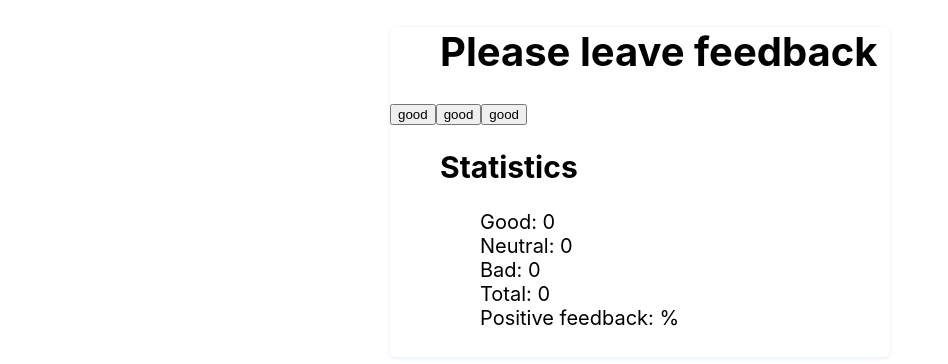
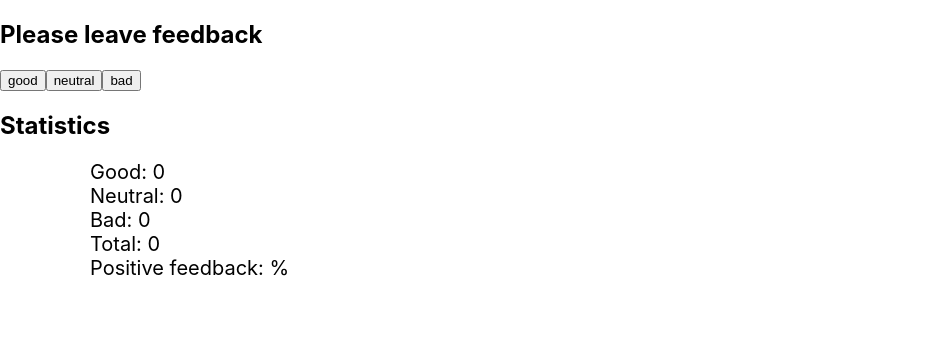
Before and after one commit to Yuliia-Zinchuk/goit-react-hw-02-feedback, a React (Create React App) app: page / in a window 1280 px wide. Shown: the top 364 px of the page, without its empty margins (0-948 px from the left). Built offline with nearby package versions, Linux system fonts and the light colour scheme.

Commit message:
add component Section (step3)

```diff
--- a/package.json
+++ b/package.json
@@ -7,6 +7,7 @@
     "@testing-library/jest-dom": "^5.16.3",
     "@testing-library/react": "^12.1.4",
     "@testing-library/user-event": "^13.5.0",
+    "nanoid": "^4.0.0",
     "prop-types": "^15.8.1",
     "react": "^18.1.0",
     "react-dom": "^18.1.0",
--- a/src/components/App.jsx
+++ b/src/components/App.jsx
@@ -1,6 +1,8 @@
 import { Component } from 'react';
 import { Button } from './Button/Button';
 import { Statistics } from './Statistics/Statistics';
+import { FeedbackOptions } from './FeedbackOptions/FeedbackOptions';
+import { Section } from './Section/Section';
 import FeedBack from './Feedback/FeedBack';
 import css from './Feedback/FeedBack.module.css';
 class App extends Component {
@@ -32,10 +34,10 @@ class App extends Component {
     console.log(this.ountPositiveFeedbackPercentage());
     return (
       <>
-        <div className={css.card}>
-          <h1 className={css.title}>Please leave feedback</h1>
-          {/* это три кнопки работающие но с одной функцией хендл  */}
-          {/* <div className={css.btn_list}>
+        {/* <div className={css.card}>
+          <h1 className={css.title}>Please leave feedback</h1> */}
+        {/* это три кнопки работающие но с одной функцией хендл  */}
+        {/* <div className={css.btn_list}>
             <button
               onClick={this.handleIncrementGood}
               name="good"
@@ -52,25 +54,27 @@ class App extends Component {
             </button>
             <button className={css.btn}>Bad</button>
           </div> */}
-          <Button
-            type="Button"
-            name="good"
-            onIncremetGood={this.handleIncrementGood}
-            text="good"
+        <Section title="Please leave feedback">
+          <FeedbackOptions
+            // type="Button"
+            options={this.state}
+            onLeaveFeedback={this.handleIncrementGood}
           />
-          <Button
+        </Section>
+        {/* <Button
             type="Button"
             name="neutral"
-            onIncremetGood={this.handleIncrementGood}
+            onLeaveFeedback={this.handleIncrementGood}
             text="good"
           />
           <Button
             type="Button"
             name="bad"
-            onIncremetGood={this.handleIncrementGood}
+            onLeaveFeedback={this.handleIncrementGood}
             text="good"
-          />
-          <h2 className={css.title_list}>Statistics</h2>
+          /> */}
+        {/* <h2 className={css.title_list}>Statistics</h2> */}
+        <Section title="Statistics">
           <Statistics
             good={good}
             neutral={neutral}
@@ -78,11 +82,12 @@ class App extends Component {
             total={this.countTotalFeedback()}
             positivePercentage={this.ountPositiveFeedbackPercentage()}
           />
-          {/* <ul className={css.stat_list}>
+        </Section>
+        {/* <ul className={css.stat_list}>
             <li className={css.item}>
               <span className={css.label}>Good: {good}</span> */}
-          {/* <span className={css.count}></span> */}
-          {/* </li>
+        {/* <span className={css.count}></span> */}
+        {/* </li>
             <li className={css.item}>
               <span className={css.label}>Neutral: {neutral} </span>
             </li>
@@ -100,7 +105,6 @@ class App extends Component {
               </span>
             </li>
           </ul> */}
-        </div>
 
         {/* <div>
           <button onClick={this.handleIncrementGood}>+</button>
--- a/src/components/Button/Button.jsx
+++ b/src/components/Button/Button.jsx
@@ -15,12 +15,12 @@ import css from '../Feedback/FeedBack.module.css';
 //   ));
 // };
 
-export const Button = ({ name, type, text, onIncremetGood }) => {
+export const Button = ({ name, type, text, onLeaveFeedback }) => {
   return (
     <button
       name={name}
       type={type}
-      onClick={onIncremetGood}
+      onClick={onLeaveFeedback}
       className={css.btn}
     >
       {text}
--- /dev/null
+++ b/src/components/FeedbackOptions/FeedbackOptions.jsx
@@ -0,0 +1,21 @@
+import PropTypes from 'prop-types';
+import { nanoid } from 'nanoid';
+//import css from './FeedBack.module.css';
+
+export const FeedbackOptions = ({ options, onLeaveFeedback }) => {
+  return (
+    <>
+      {Object.keys(options).map(option => (
+        <button
+          key={nanoid()}
+          name={option}
+          //   type={type}
+          onClick={onLeaveFeedback}
+          // className={css.btn}
+        >
+          {option}
+        </button>
+      ))}
+    </>
+  );
+};
--- /dev/null
+++ b/src/components/Section/Section.jsx
@@ -0,0 +1,12 @@
+import PropTypes from 'prop-types';
+import css from '../Feedback/FeedBack';
+export const Section = ({ title, children }) => {
+  return (
+    <>
+      <section>
+        <h1 className={css.title}>{title}</h1>
+        {children}
+      </section>
+    </>
+  );
+};
--- a/src/components/Statistics/Statistics.jsx
+++ b/src/components/Statistics/Statistics.jsx
@@ -1,5 +1,5 @@
 import PropTypes from 'prop-types';
-import css from '../Statistics/Statistics.module.css';
+import css from './Statistics.module.css';
 export const Statistics = ({
   good,
   neutral,
```
Also changed, not shown: 1 other file (tests, documents, lock files or other folders).
